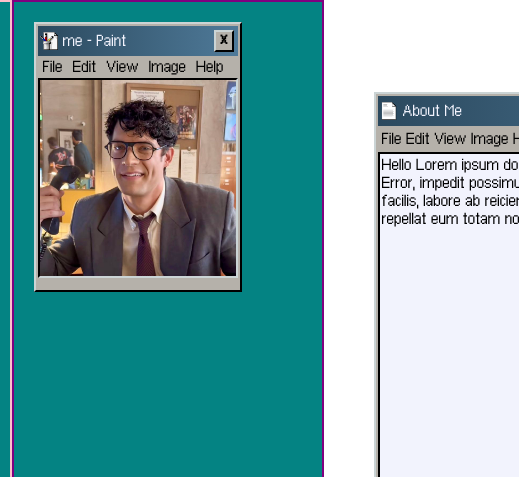
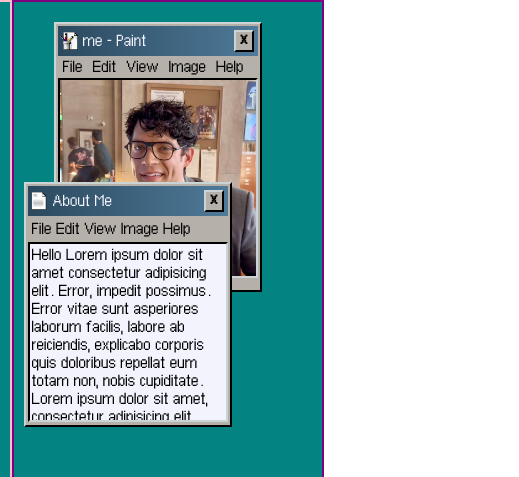
Before and after one commit to YeahmanS/yeahmans.github.io, a plain HTML site: page index.html in a window 390 px wide. Shown: the top 477 px of the page, 519 px wide, since content can reach past the window. Drawn offline with Linux system fonts and the light colour scheme; a web font is replaced by a local one.

Commit message:
did bit more

```diff
--- a/index.html
+++ b/index.html
@@ -102,6 +102,7 @@
                     <div id="about-me-text">
                         Hello
                         Lorem ipsum dolor sit amet consectetur adipisicing elit. Error, impedit possimus. Error vitae sunt asperiores laborum facilis, labore ab reiciendis, explicabo corporis quis doloribus repellat eum totam non, nobis cupiditate.
+                        Lorem ipsum dolor sit amet, consectetur adipisicing elit. Praesentium recusandae id veritatis magni vel nesciunt necessitatibus. Beatae aperiam incidunt nisi quis quia soluta? Delectus aut placeat quis adipisci laboriosam doloribus?
                     </div>
                 </div>
             </div>
--- a/style.css
+++ b/style.css
@@ -236,6 +236,7 @@ body {
     #me{
         width: 208px;
         height: 270px;
+        left:40px;
     }
 
     .draggable-bar{
@@ -245,7 +246,6 @@ body {
     #my-photo {
         width:200px;
     }
-
 
 }
 
@@ -302,6 +302,29 @@ body {
     margin: 4px;
 }
 
+@media screen and (max-width:768px) {
+    #contact-me-window {
+    background-color: #b5b1aa;
+    width: 60%;
+    height: 245px;
+}
+    #contact-me-window{
+        left: 10px;
+        top: 180px;
+        z-index: 2;
+        width: 208px;
+    }
+
+    #about-me-bar{
+        width: 200px;
+    }
+
+    #about-me-text{
+        width: 200px;
+        height: 180px;
+    }
+}
+
 ::-webkit-scrollbar {
     width: 16px;
     height: 16px;
```
